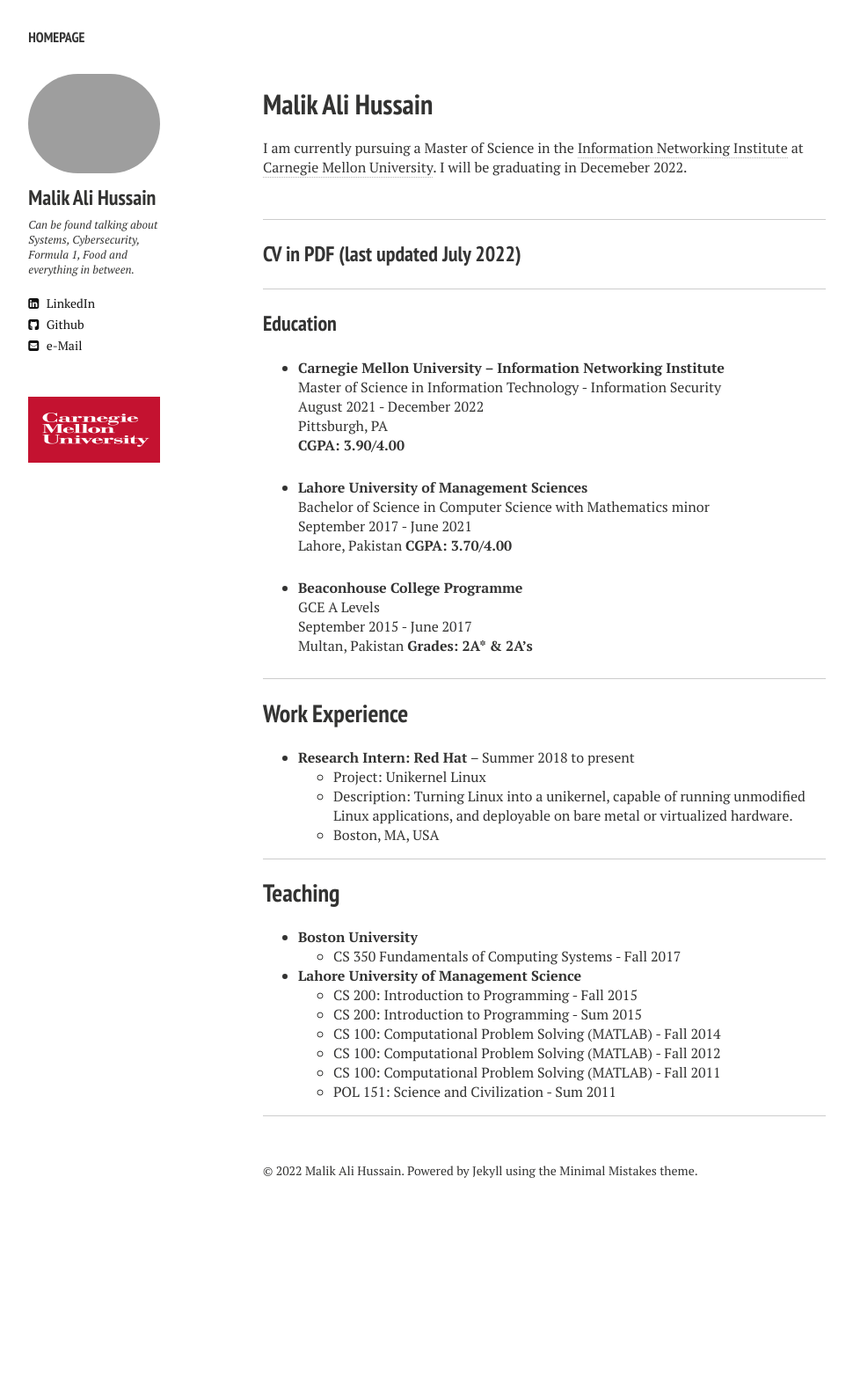
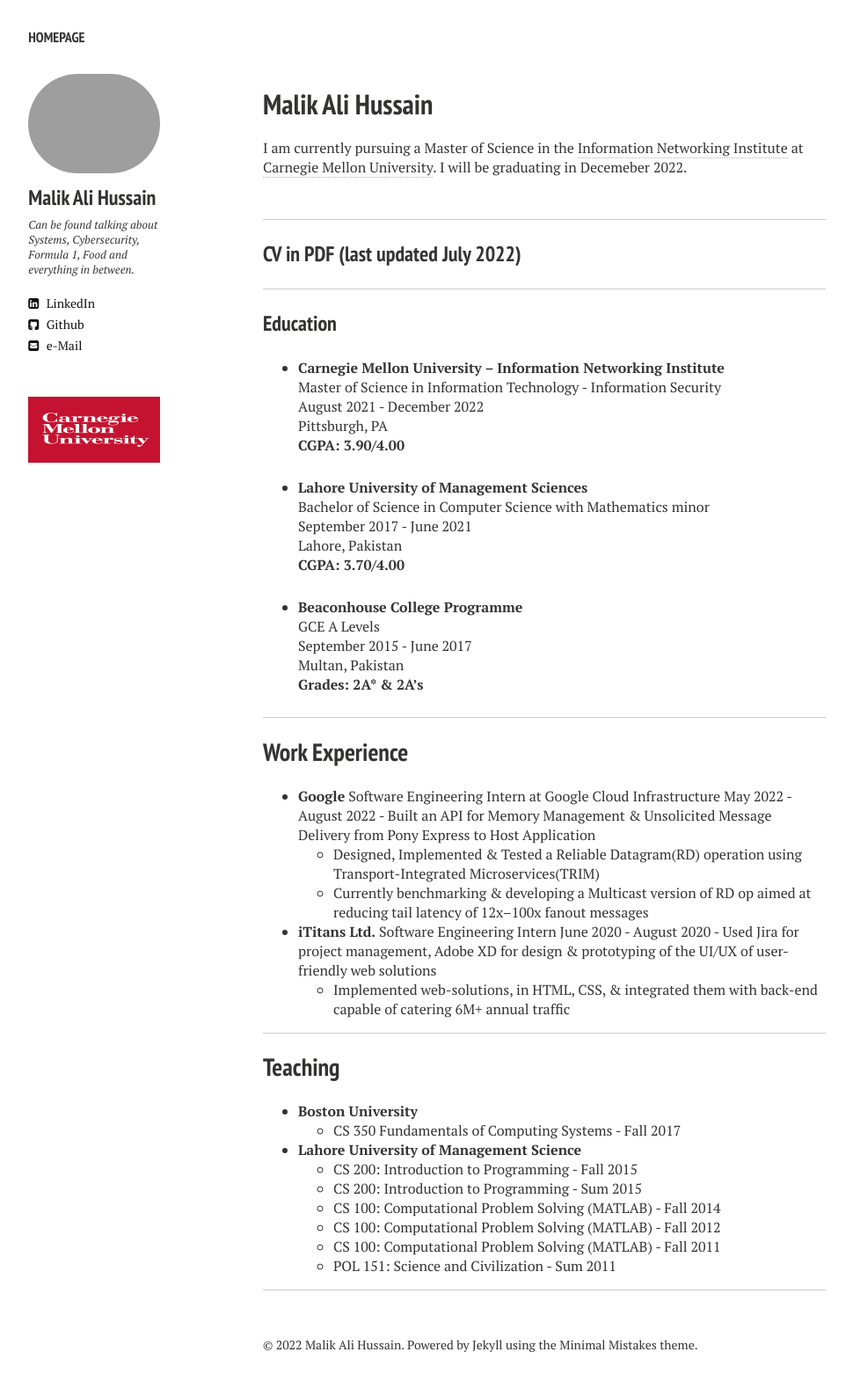
Before and after one commit to malikalihussain/malikalihussain.github.io, a Jekyll site: the page built from index.md, in a window 1280 px wide. Shown: the whole page at 88% size, without its empty margins (21-991 px from the left). Built offline with Jekyll 4.4.1, drawn with Linux system fonts in a browser that asks for light colours; nearby versions of some CDN libraries; comment, search, counter and statistics services are not loaded; before the commit the page ends 1389 px from its top, so only the background shows below that.

Commit message:
Update index.md

```diff
--- a/index.md
+++ b/index.md
@@ -29,22 +29,32 @@ I am currently pursuing a Master of Science in the [Information Networking Insti
 - **[Lahore University of Management Sciences](https://lums.edu.pk/)**\\
     Bachelor of Science in Computer Science with Mathematics minor\\
     September 2017 - June 2021\\
-    Lahore, Pakistan
+    Lahore, Pakistan\\
     **CGPA: 3.70/4.00**
 
 - **[Beaconhouse College Programme](https://bcp.net.pk/multan/)**\\
     GCE A Levels\\
     September 2015 - June 2017\\
-    Multan, Pakistan
+    Multan, Pakistan\\
     **Grades: 2A* & 2A's**
 
 ---
 ## Work Experience
 
-- **Research Intern: Red Hat**     – Summer 2018 to present
-	- Project: Unikernel Linux
-	- Description: Turning Linux into a unikernel, capable of running unmodified Linux applications, and deployable on bare metal or virtualized hardware.
-	- Boston, MA, USA
+- **Google**
+    Software Engineering Intern at Google Cloud Infrastructure
+    May 2022 - August 2022
+    	- Built an API for Memory Management & Unsolicited Message Delivery from Pony Express to Host Application
+	- Designed, Implemented & Tested a Reliable Datagram(RD) operation using Transport-Integrated Microservices(TRIM)
+	- Currently benchmarking & developing a Multicast version of RD op aimed at reducing tail latency of 12x–100x fanout messages
+
+
+- **iTitans Ltd.**
+    Software Engineering Intern
+    June 2020 - August 2020
+    	- Used Jira for project management, Adobe XD for design & prototyping of the UI/UX of user-friendly web solutions
+	- Implemented web-solutions, in HTML, CSS, & integrated them with back-end capable of catering 6M+ annual traffic
+
 
 ---
 
```
